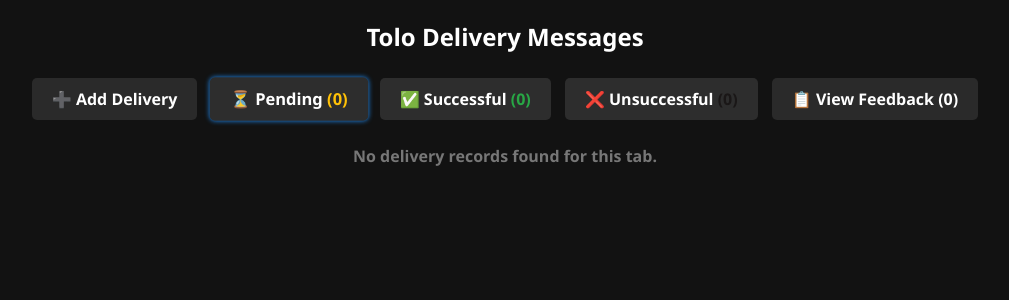
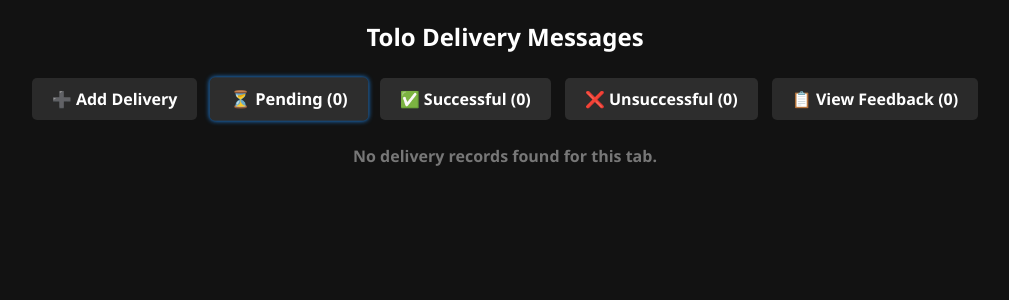
Before and after one commit to tinsae34/backend, a Flask app: page / in a window 1280 px wide. Shown: the top 300 px of the page, without its empty margins (135-1144 px from the left). Run offline with Flask 3, Linux system fonts and the light colour scheme; data that the repository does not hold is empty.

Commit message:
Update index.html

```diff
--- a/templates/index.html
+++ b/templates/index.html
@@ -75,7 +75,7 @@
             padding: 12px 16px;
             border: 1px solid #2e2e2e;
             text-align: left;
-            font-size: 14px;
+            font-size: 16px;
         }
 
         th {
@@ -165,17 +165,17 @@
 
         <a href="{{ url_for('index', filter_status='pending') }}"
             class="tab pending {% if current_tab == 'pending' %}active{% endif %}">
-            ⏳ Pending <span style="color:#ffc107;">({{ pending_count }})</span>
+            ⏳ Pending <span style="color:#ffffff;">({{ pending_count }})</span>
         </a>
 
         <a href="{{ url_for('index', filter_status='successful') }}"
             class="tab successful {% if current_tab == 'successful' %}active{% endif %}">
-            ✅ Successful <span style="color:#28a745;">({{ successful_count }})</span>
+            ✅ Successful <span style="color:#ffffff;">({{ successful_count }})</span>
         </a>
 
         <a href="{{ url_for('index', filter_status='unsuccessful') }}"
             class="tab unsuccessful {% if current_tab == 'unsuccessful' %}active{% endif %}">
-            ❌ Unsuccessful <span style="color:#1a1717;">({{ unsuccessful_count }})</span>
+            ❌ Unsuccessful <span style="color:#ffffff;">({{ unsuccessful_count }})</span>
         </a>
 
         <a href="{{ url_for('view_feedback') }}" class="tab" style="background-color: #2a2a2a; color:white;">
```
